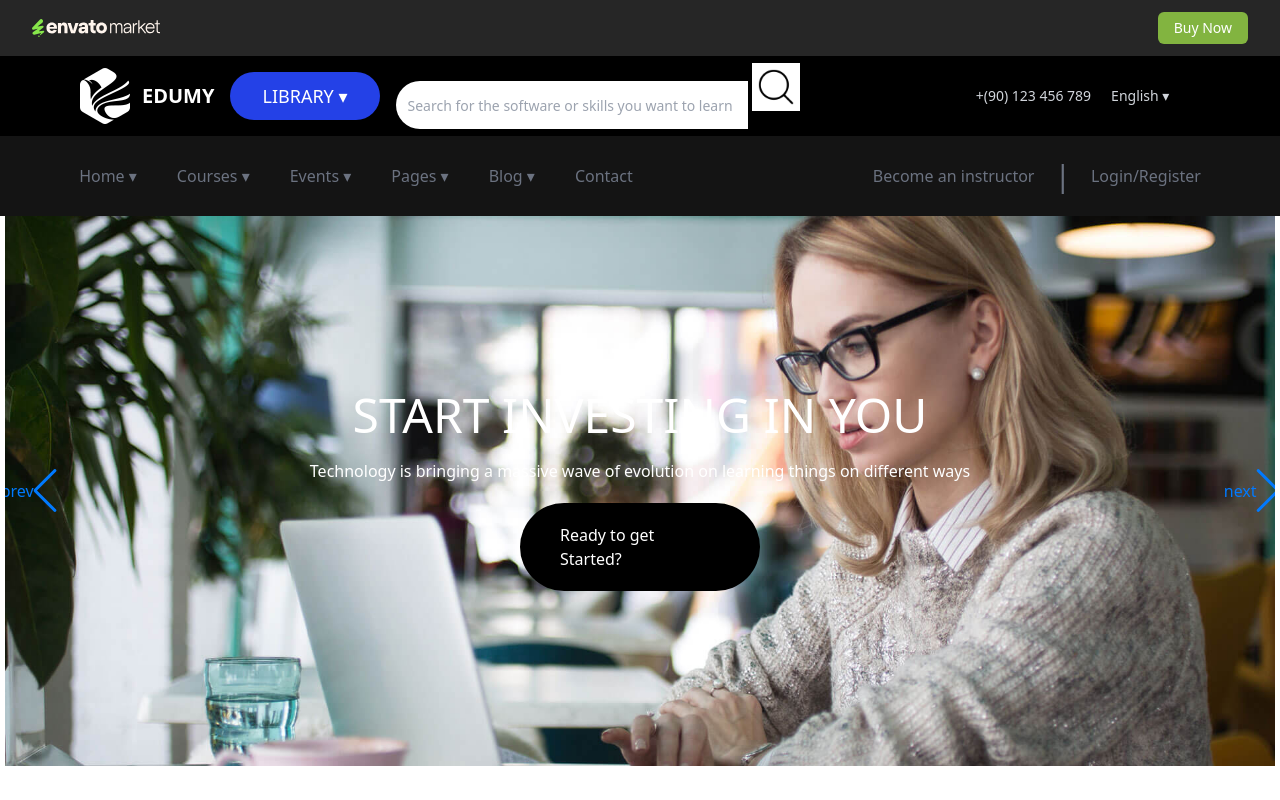
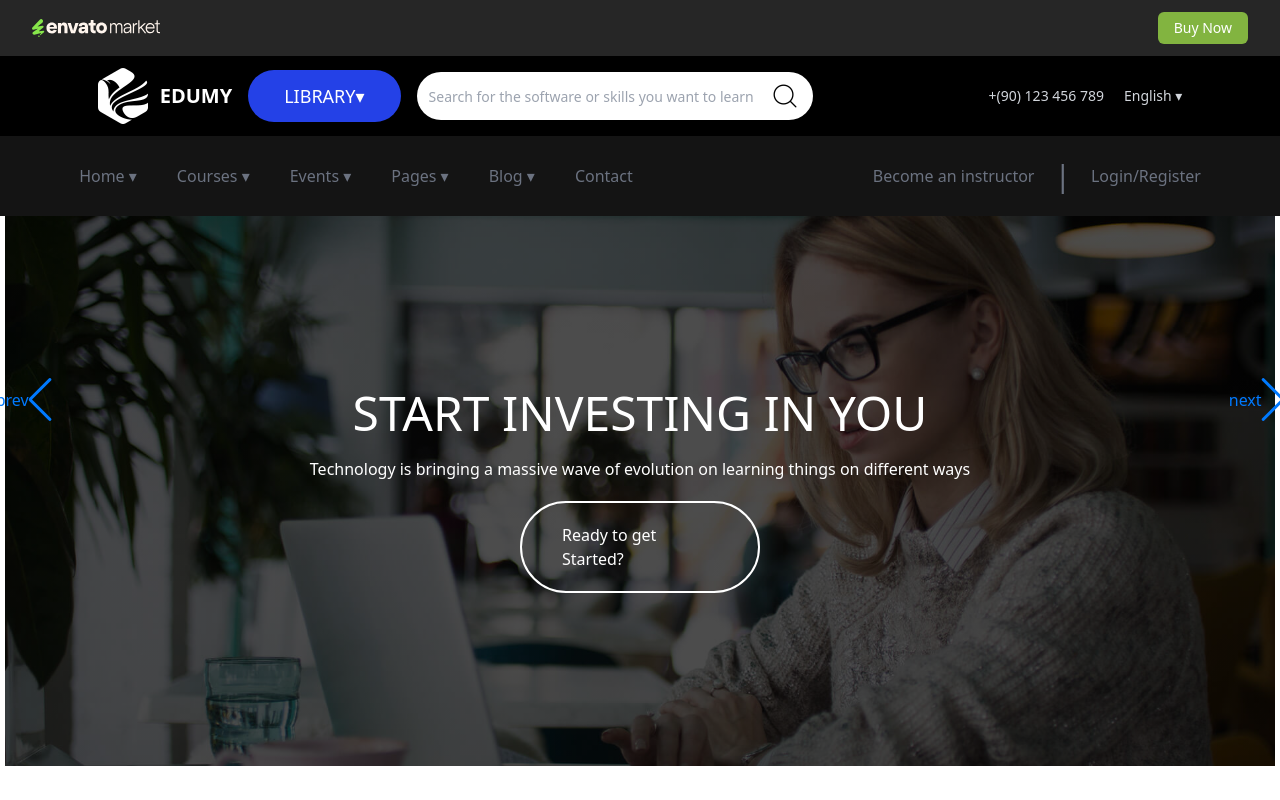
Before and after one commit to rijanpaudel/edumy-clone.github.io, a plain HTML site: page index.html in a window 1280 px wide. Shown: the top 800 px of the page. Drawn offline with nearby package versions, Linux system fonts and the light colour scheme.

Commit message:
New Update

```diff
--- a/index.html
+++ b/index.html
@@ -13,27 +13,32 @@
   <script src="https://cdn.jsdelivr.net/npm/swiper@11/swiper-bundle.min.js"></script>
 </head>
 <body>
+  <!-- top nav with envatomarket and buy now button -->
   <div class="envato flex items-center justify-between py-0 px-8 bg-neutral-800 h-14 w-screen">
+    <!-- envatomarket logo -->
     <a href="https://themeforest.net/item/edumy-lms-online-education-course-school-html-template/24648034" class="envato-logo w-32"><img src="/images/envato_market-dd390ae860330996644c1c109912d2bf63885fc075b87215ace9b5b4bdc71cc8.svg" alt=""></a>
     <div class="buynow-button text-white py-1.5 px-4 rounded-md text-sm">
+      <!-- buy now button -->
       <a href="">Buy Now</a>
     </div>
   </div>
 
-  <div class="search-nav relative flex items-center px-20 h-20 bg-black gap-4">
-    <div class="main-logo flex items-center gap-3 uppercase text-white text-xl font-semibold">
+  <!-- top nav with search bar and main logo -->
+  <div class="search-nav relative flex items-center justify-center h-20 bg-black gap-4">
+    <div class="main-logo flex items-center justify-center gap-3 uppercase text-white text-xl font-semibold">
+      <!-- edumy logo -->
       <img src="./images/header-logo.png" alt="">
       <p>Edumy</p>
     </div>
 
-    <div class="library-btn py-2.5 px-8 text-white text-lg uppercase rounded-full">
-      <a href="">Library  &#9662;</a>
+    <div class="library-btn py-3 px-9 h-13 text-white text-lg uppercase rounded-full">
+      <a href="" class="">Library&#9662;</a>
     </div>
 
     <div class="search mr-40">
-      <form action="">
+      <form action="" class="flex">
       <input type="text" placeholder="Search for the software or skills you want to learn" class="h-12 w-[22rem] px-3 rounded-s-full text-sm">
-      <button class="bg-white"><img src="./images/magnifying-glass.png" alt="" class="w-12 h-12 "></button>
+      <button class="bg-white rounded-e-full pr-3"><img src="./images/magnifying-glass.png" alt="" class="w-8 h-8"></button>
       </form>
     </div>
 
@@ -75,24 +80,29 @@
 
   <div class="swiper">
     <div class="swiper-wrapper">
-      <div class="swiper-slide text-white flex justify-center items-center" style="background-image: url('./images/swipe1.jpg');">
+      <div class="swiper-slide text-white flex justify-center items-center" style="background-image: linear-gradient(rgba(0, 0, 0, 0.7), rgba(0, 0, 0, 0.7)),url('./images/swipe1.jpg');">
         <div class="slide-texts flex flex-col gap-5 items-center">
           <h1 class="uppercase text-5xl">start investing in you</h1>
           <p class="text-md">Technology is bringing a massive wave of evolution on learning things on different ways</p>
-          <a href="#" class="bg-black w-60 py-5 px-10 border-white rounded-full">Ready to get Started?</a>
+          <a href="#" class="bg-none w-60 py-5 px-10 border-2 border-white rounded-full hover:bg-white hover:text-blue-500">Ready to get Started?</a>
         </div>
       </div>
 
-      <div class="swiper-slide text-white flex justify-center items-center" style="background-image: url('./images/swipe2.jpg');">
+      <div class="swiper-slide text-white flex justify-center items-center" style="background-image: linear-gradient(rgba(0, 0, 0, 0.7), rgba(0, 0, 0, 0.7)),url('./images/swipe2.jpg');">
         <div class="slide-texts flex flex-col gap-5 items-center">
           <h1 class="uppercase text-5xl">start investing in you</h1>
           <p class="text-md">Technology is bringing a massive wave of evolution on learning things on different ways</p>
-          <a href="#" class="bg-black w-60 py-5 px-10 border-white rounded-full">Ready to get Started?</a>
+          <a href="#" class="bg-none w-60 py-5 px-10 border-2 border-white rounded-full hover:bg-white hover:text-blue-500">Ready to get Started?</a>
         </div>
       </div>
 
-      <div class="swiper-slide" style="background-image: url('./images/swipe3.jpg');">
-
+      <div class="swiper-slide text-white flex justify-center items-center" style="background-image: linear-gradient(rgba(0, 0, 0, 0.7), rgba(0, 0, 0, 0.7)),url('./images/swipe3.jpg');">
+        <div class="slide-texts flex flex-col gap-5 items-center">
+          <h1 class="uppercase text-5xl">self education resources and infos</h1>
+          <p class="text-md">Technology is bringing a massive wave of evolution on learning things on different ways</p>
+          <a href="#" class="bg-none w-60 py-5 px-10 border-2 border-white rounded-full hover:bg-white hover:text-blue-500">Ready to get Started?</a>
+        </div>
+      </div>
       </div>
     </div>
     <div class="swiper-button-prev">prev</div>
```
